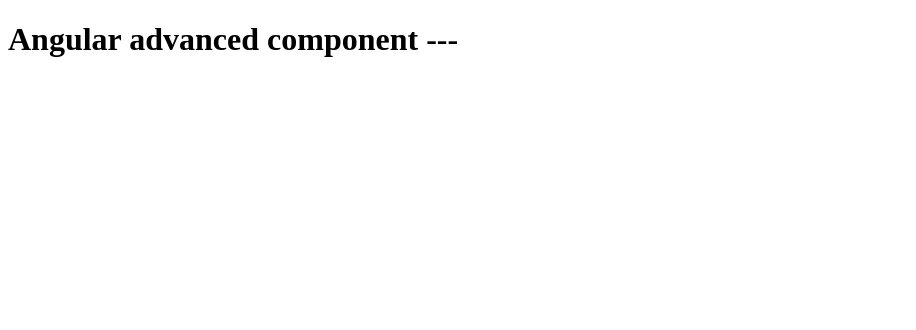
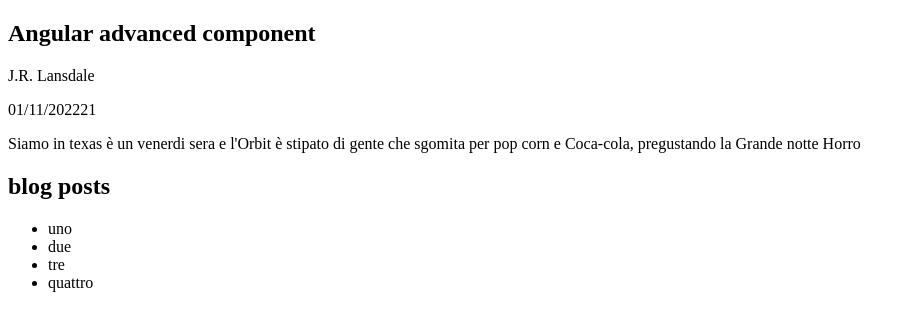
Before and after one commit to michelemalagnini/advancedComponentAngular, an Angular app in the folder advancedComponent/: page / in a window 1280 px wide. Shown: the top 330 px of the page, without its empty margins (0-916 px from the left). Built offline with nearby package versions, Linux system fonts and the light colour scheme.

Commit message:
WIP: created a component with dinamic content with ng-content

```diff
--- a/advancedComponent/src/app/app.component.ts
+++ b/advancedComponent/src/app/app.component.ts
@@ -1,10 +1,28 @@
 import { Component } from '@angular/core';
-
+import { BlogPostComponent } from './blog-post/blog-post.component';
 @Component({
   selector: 'app-root',
-  template: `<h1>Angular advanced component ---</h1>`,
+  template: ` <app-blog-post
+    title="Angular advanced component"
+    author="J.R. Lansdale"
+    date="01/11/202221"
+  >
+    <div class="blog-post-content">
+      <p>
+        Siamo in texas è un venerdi sera e l'Orbit è stipato di gente che
+        sgomita per pop corn e Coca-cola, pregustando la Grande notte Horro
+      </p>
+    </div>
+    <div class="blog-post-sidebar">
+      <h2>blog posts</h2>
+      <ul>
+        <li>uno</li>
+        <li>due</li>
+        <li>tre</li>
+        <li>quattro</li>
+      </ul>
+    </div>
+  </app-blog-post>`,
   styleUrls: [],
 })
-export class AppComponent {
-  title = 'advancedComponent';
-}
+export class AppComponent {}
--- /dev/null
+++ b/advancedComponent/src/app/blog-post/blog-post.component.ts
@@ -0,0 +1,19 @@
+import { Component, Input } from '@angular/core';
+
+@Component({
+  standalone: true,
+  selector: 'app-blog-post',
+  template: `<div class="blog-post">
+    <h2>{{ title }}</h2>
+    <p class="author">{{ author }}</p>
+    <p class="date">{{ date }}</p>
+    <ng-content select=".blog-post-content"></ng-content>
+    <ng-content select=".blog-post-sidebar"></ng-content>
+  </div>`,
+  styleUrls: [],
+})
+export class BlogPostComponent {
+  @Input() title: string | undefined;
+  @Input() author: string | undefined;
+  @Input() date: string | undefined;
+}
```
Also changed, not shown: advancedComponent/src/app/app.module.ts (+5 -9 lines).
